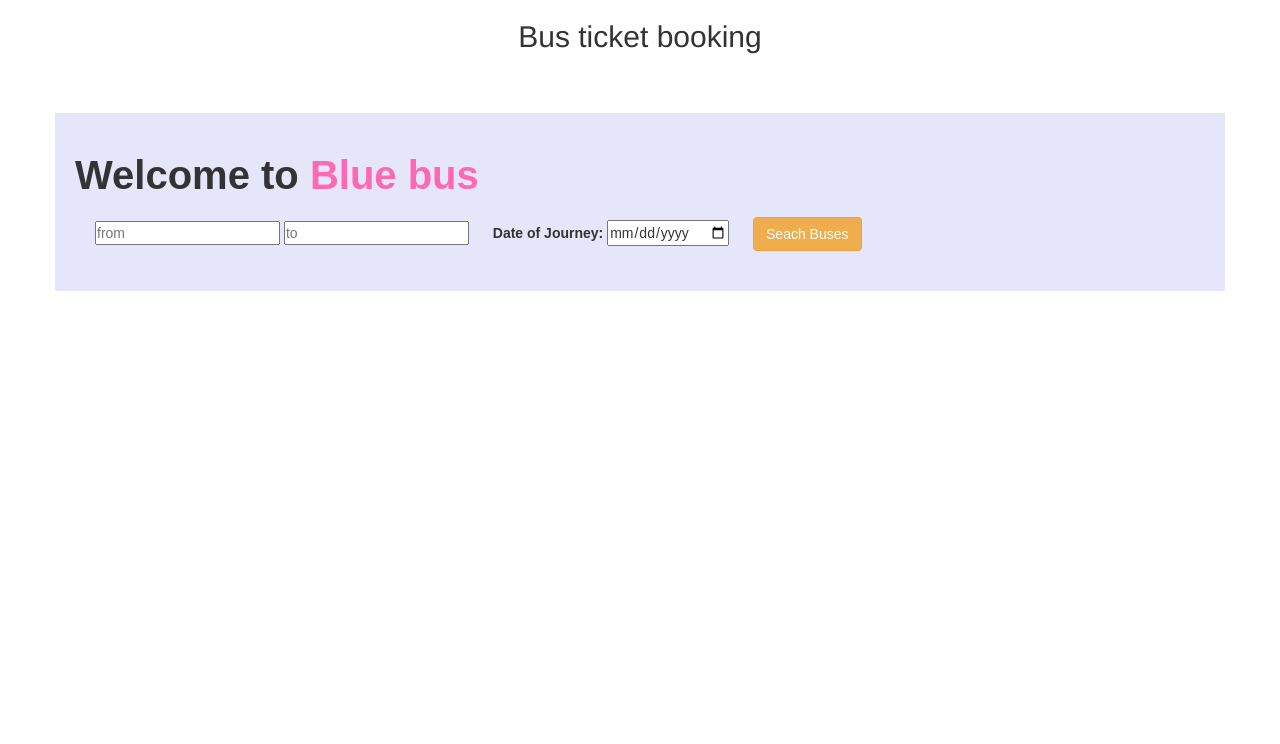
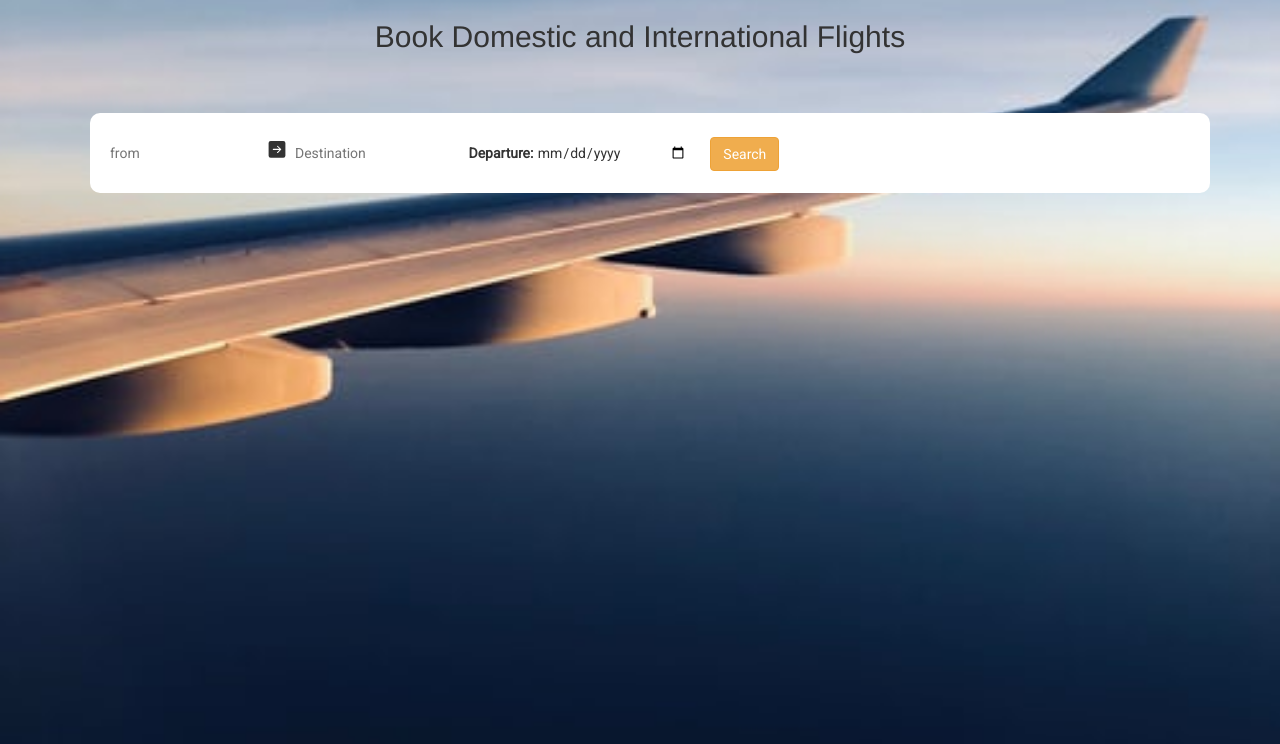
Before and after one commit to rschaudhari/html-week2, a plain HTML site: page index.html in a window 1280 px wide. Drawn offline with nearby package versions, Linux system fonts and the light colour scheme.

Commit message:
initial commit

```diff
--- a/app.css
+++ b/app.css
@@ -1,18 +1,38 @@
+@import url("https://fonts.googleapis.com/css?family=Roboto&display=swap");
 *{
     margin: 0;
     padding: 0;
-    font-family: sans-serif;
+    font-family: "roboto";
 }
 body{
     background-size: cover;
+    background-image: url("aeroplane.jfif");
+    background-position: center;
 }
+
 section.hero{
-    background-color:lavender;
     margin-top: 6rem;
     background-repeat: no-repeat;
     background-size: cover;
-    padding: 20px;
     box-sizing: border-box;
+
+
+}
+section.hero .input{
+    box-sizing: border-box;
+    background-color: white;
+    text-decoration: none;
+    align-content: center;
+    padding: 2rem;
+    border-radius: 1rem;
+}
+input{
+    width: 150px;
+    height: 40px;
+    text-decoration: none;
+    border: none;
+    border-radius: 2rem;
+    margin: 30px;
 }
 h2{
     text-align: center;
--- a/index.html
+++ b/index.html
@@ -8,19 +8,24 @@
     <link rel="stylesheet" href="https://maxcdn.bootstrapcdn.com/bootstrap/3.3.7/css/bootstrap.min.css" integrity="sha384-BVYiiSIFeK1dGmJRAkycuHAHRg32OmUcww7on3RYdg4Va+PmSTsz/K68vbdEjh4u" crossorigin="anonymous">
 </head>
 <body>
-    <h2 class="container ">Bus ticket booking </h2>
+    <h2>
+        Book Domestic  and International Flights
+    </h2>
       <section class="hero container">
-          <div class="welcome">
-                <h1>Welcome to <span class="logo text-lg">Blue bus</span></h1>
 
+            <div class="input flex ">
+                <input type="text" placeholder="from">
+                <svg width="2em" height="1.2em" viewBox="0 0 16 16" class="bi bi-arrow-right-square-fill" fill="currentColor" xmlns="http://www.w3.org/2000/svg">
+                  <path fill-rule="evenodd" d="M2 0a2 2 0 0 0-2 2v12a2 2 0 0 0 2 2h12a2 2 0 0 0 2-2V2a2 2 0 0 0-2-2H2zm2.5 8.5a.5.5 0 0 1 0-1h5.793L8.146 5.354a.5.5 0 1 1 .708-.708l3 3a.5.5 0 0 1 0 .708l-3 3a.5.5 0 0 1-.708-.708L10.293 8.5H4.5z"/>
+                </svg>
+                <input type="text" placeholder="Destination">
+
+                <label for="date">Departure:</label>
+                <input type="date" name="date" id="date">
+                <button class=" button primary btn btn-warning">Search</button>
             </div>
-            <div class="input">
-                <input type="text" placeholder="from">
-                <input type="text" placeholder="to">
-                <label for="date">Date of Journey:</label>
-                <input type="date" name="" id="">
-                <button class="primary btn btn-warning">Seach Buses</button>
-            </div>
+        </section>
+        <section>
 
         </section>
 
```
Also changed, not shown: aeroplane.jfif (added), bus.png (added), hero-bus.webp (added), redbus.png (added).
